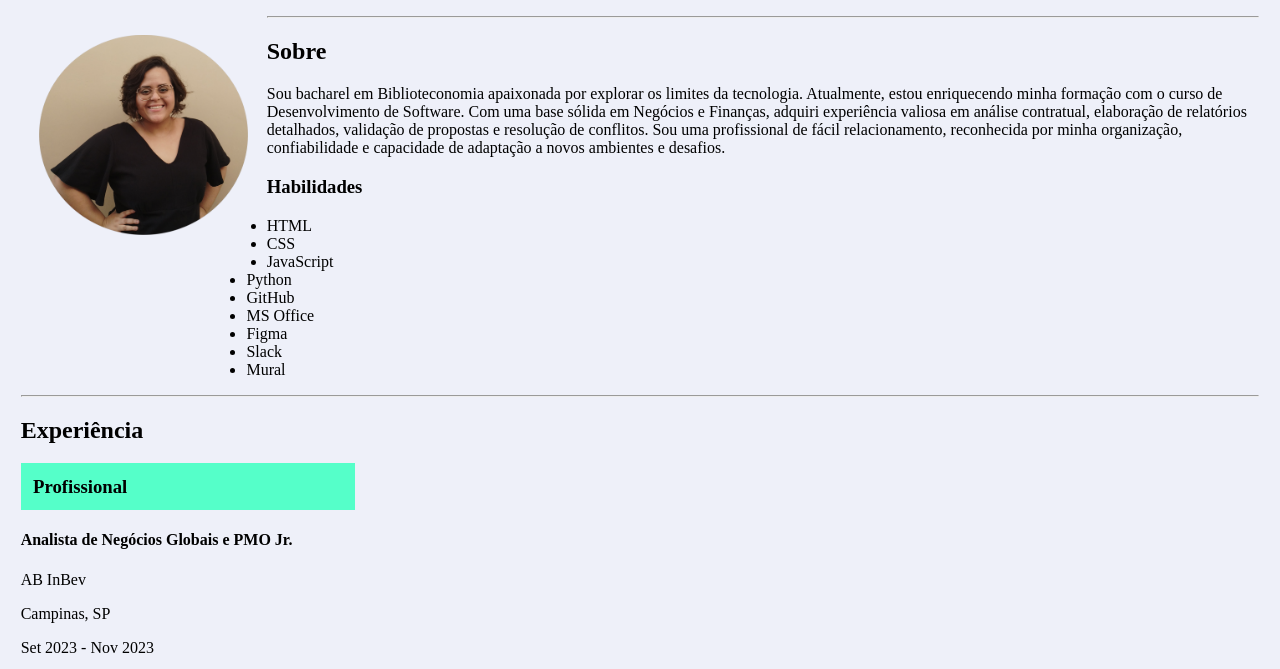
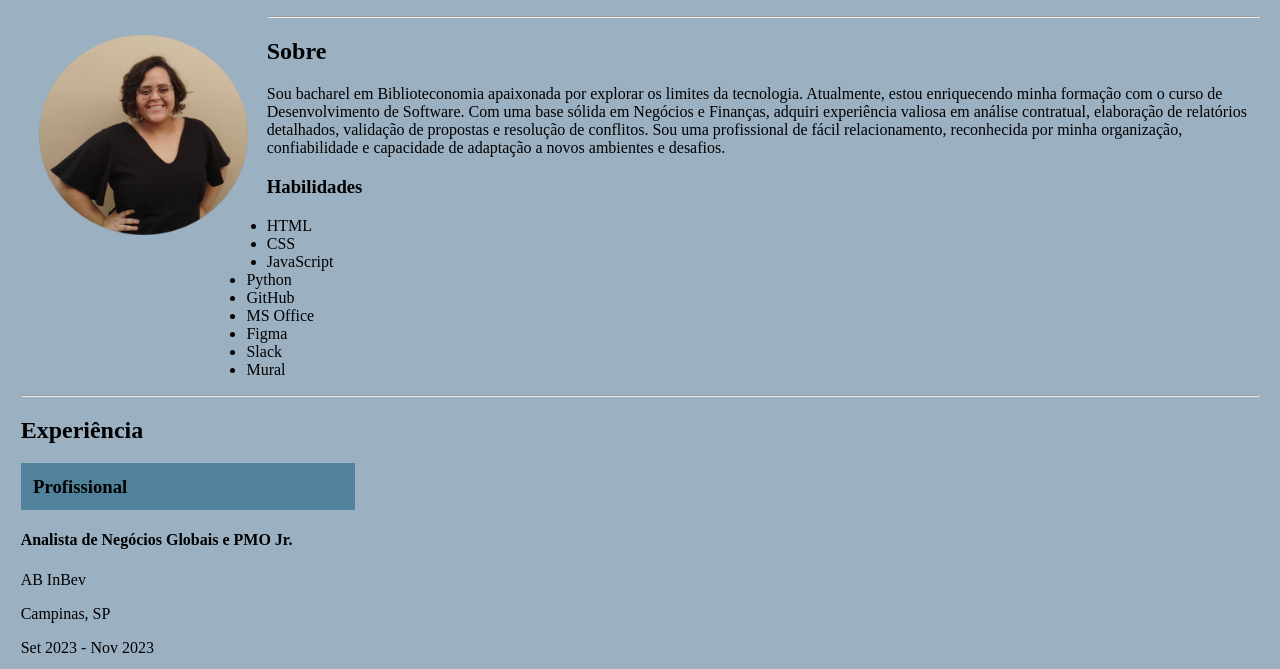
Before and after one commit to LarissaCoder/curriculo, a plain HTML site: page html/index.html in a window 1280 px wide. Shown: the part 131-800 px from the top of the page. Drawn offline with Linux system fonts and the light colour scheme; files that its build step writes are made by us from their sources; files whose address does not match are found by name.

Commit message:
Update main.css
alterei cores

```diff
--- a/css/main.css
+++ b/css/main.css
@@ -2,7 +2,7 @@ h1 , h2{
     text-align: left;
 }
 body{
-    background-color: #eef0f9;
+    background-color: #9BB0C1;
 }
 #main{
     padding: 1%;
@@ -29,7 +29,7 @@ body{
     text-align: left;
 }
 .exp-tipos{
-    background-color: #55ffc9;
+    background-color: #51829B;
     width: 25%;
     padding: 1%;
 }
```
